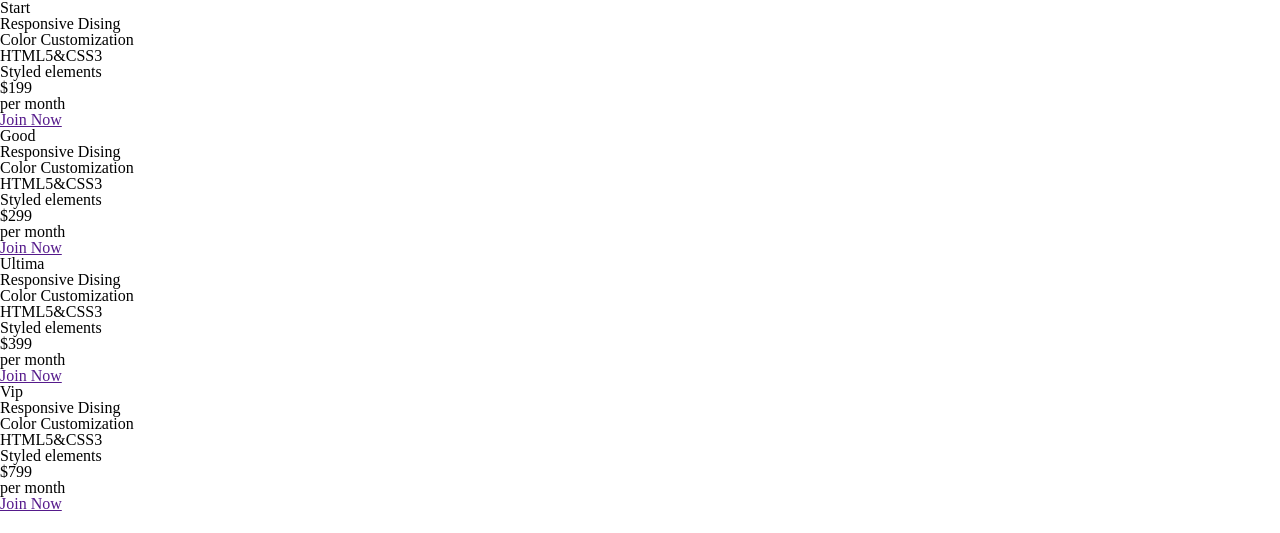
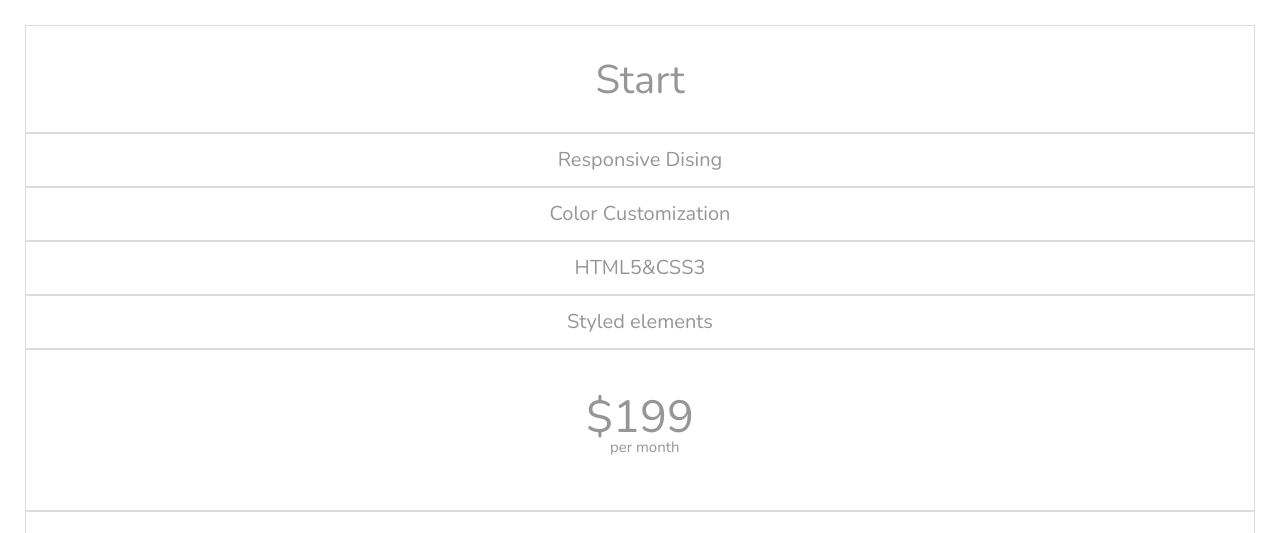
Before and after one commit to nazarenko-by/Suggestion, a plain HTML site: page index.html in a window 1280 px wide. Shown: the top 533 px of the page. Drawn offline with nearby package versions, Linux system fonts and the light colour scheme.

Commit message:
added border, font-sizes, centered

```diff
--- a/index.html
+++ b/index.html
@@ -5,6 +5,8 @@
     <meta name="viewport" content="width=device-width, initial-scale=1.0">
     <link rel="stylesheet" href="reset.css">
     <link rel="stylesheet" href="style.css">
+    <link rel="preconnect" href="https://fonts.gstatic.com">
+    <link href="https://fonts.googleapis.com/css2?family=Nunito:wght@200;700&display=swap" rel="stylesheet">
     <title>Lesson_10</title>
 </head>
 <body>
--- a/style.css
+++ b/style.css
@@ -0,0 +1,61 @@
+* {
+    box-sizing: border-box;
+}
+
+body{
+    font-family: 'Nunito', sans-serif;
+    color: rgb(150, 150, 150);
+}
+
+.main{
+    padding: 0 25px;
+}
+
+.container {
+    margin: 0 auto;
+    padding-left: 15px;
+    padding-right: 15px;
+}
+
+.row {
+    margin-left: -15px;
+    margin-right: -15px;
+}
+
+.col-lg-1{
+    margin: 25px 0;
+}
+.col-lg-1 ul{
+    height: 600px;
+}
+
+[class*=col-md]{
+    border: 1px gainsboro solid;
+    text-align: center;
+}
+
+.col-md-1{
+    height: 9%;
+    font-size: 20px;
+    line-height: 260%;
+}
+
+.col-md-2{
+    height: 18%;
+    font-size: 40px;
+    line-height: 270%;
+}
+
+.col-md-3{
+    height: 27%;
+    font-size: 45px;
+    position: relative;
+    line-height: 300%;
+}
+
+.col-md-3 span{
+    font-size: 15px;
+    position: absolute;
+    top:30px;
+    left: calc(50% - 30px);
+}
```
